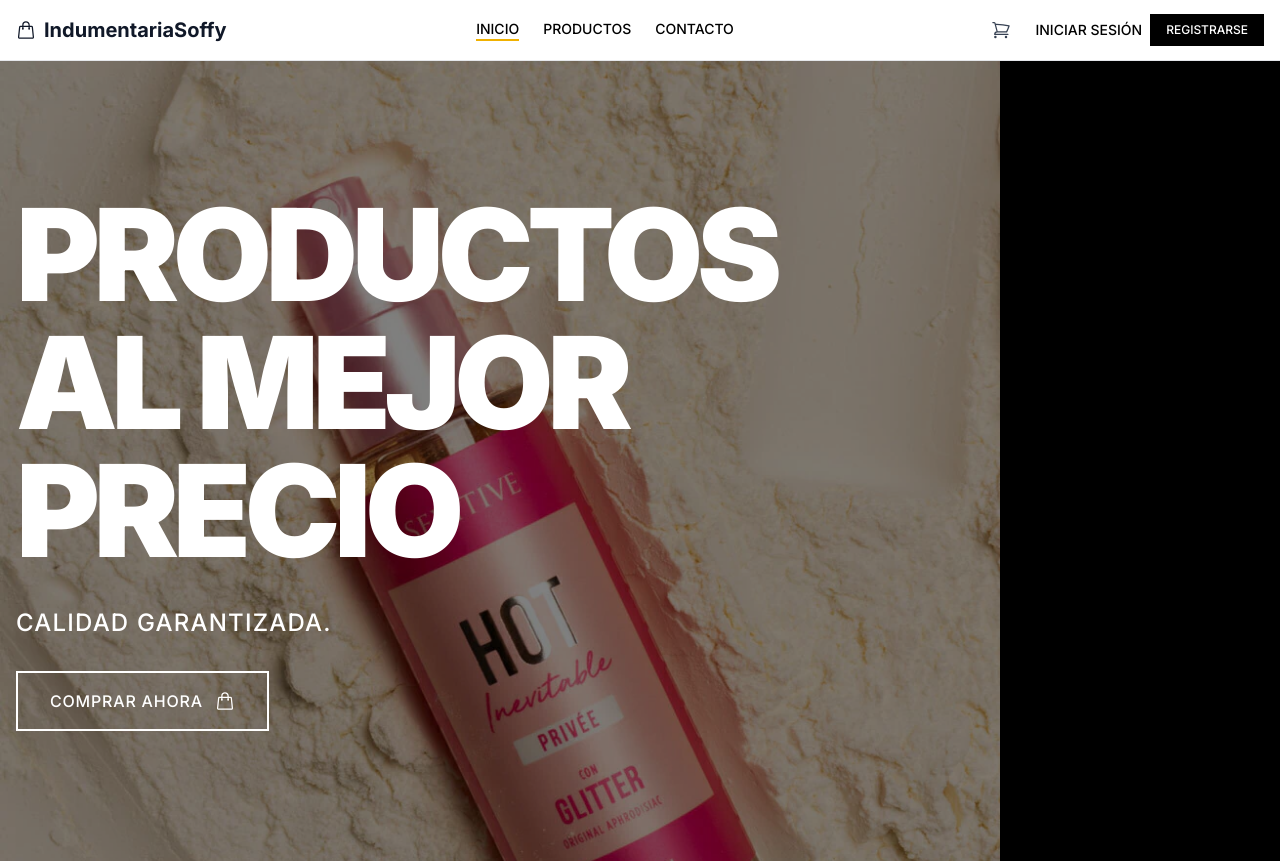
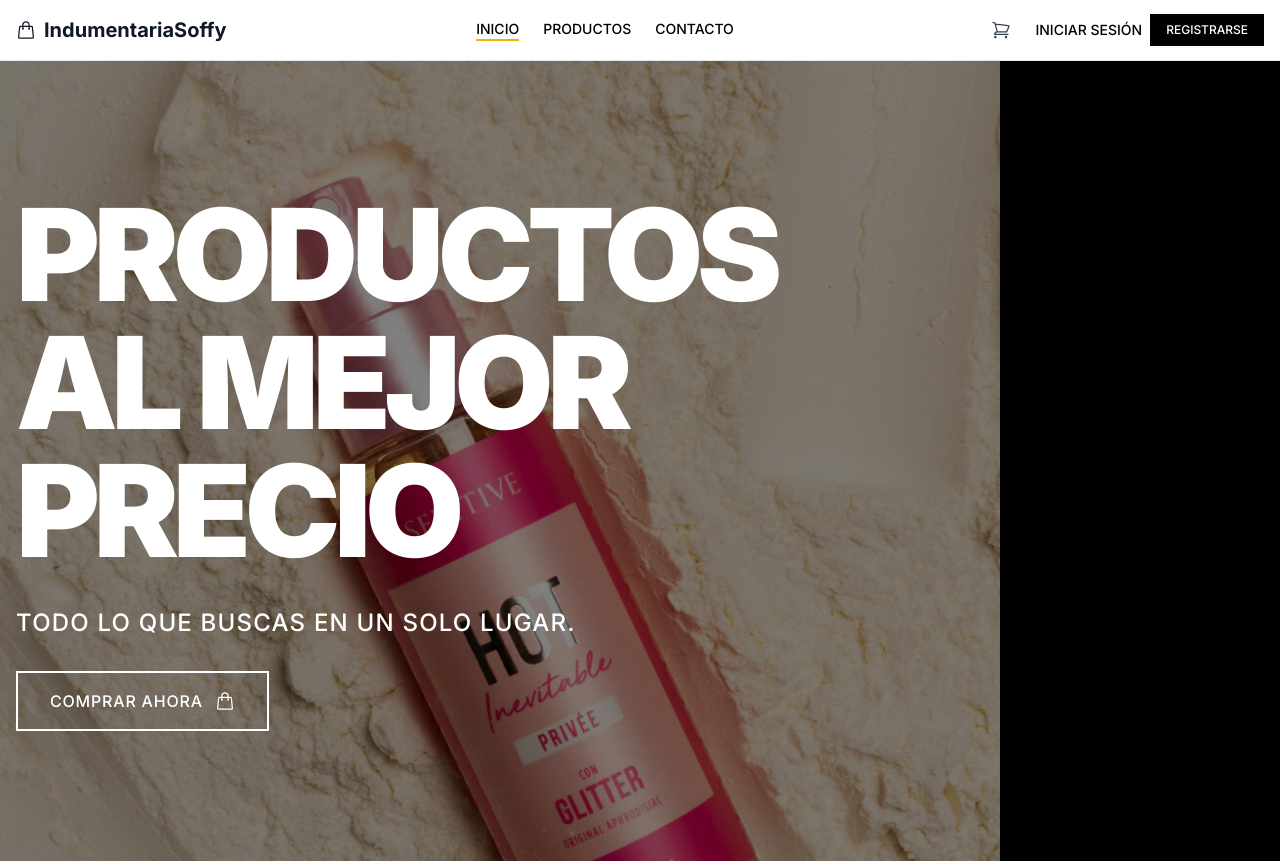
Before and after one commit to leanmaga/indumentariasoffy, a Next.js app: page / in a window 1280 px wide. Shown: the top 863 px of the page. Built offline with nearby package versions, Linux system fonts and the light colour scheme; no server answers; the database is empty.

Commit message:
cambiar subtitulo homepage

```diff
--- a/src/app/page.js
+++ b/src/app/page.js
@@ -39,7 +39,7 @@ export default function Home() {
 
             {/* Subtítulo */}
             <p className="text-xl md:text-2xl font-medium mb-8 tracking-wider uppercase">
-              Calidad garantizada.
+              Todo lo que buscas en un solo lugar.
             </p>
 
             {/* CTA Button */}
```
